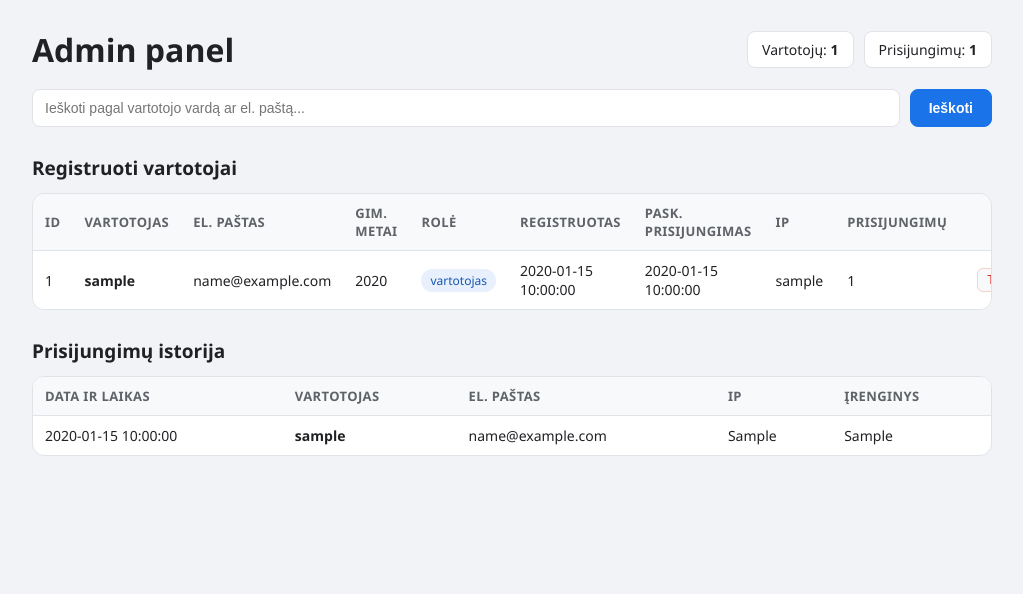
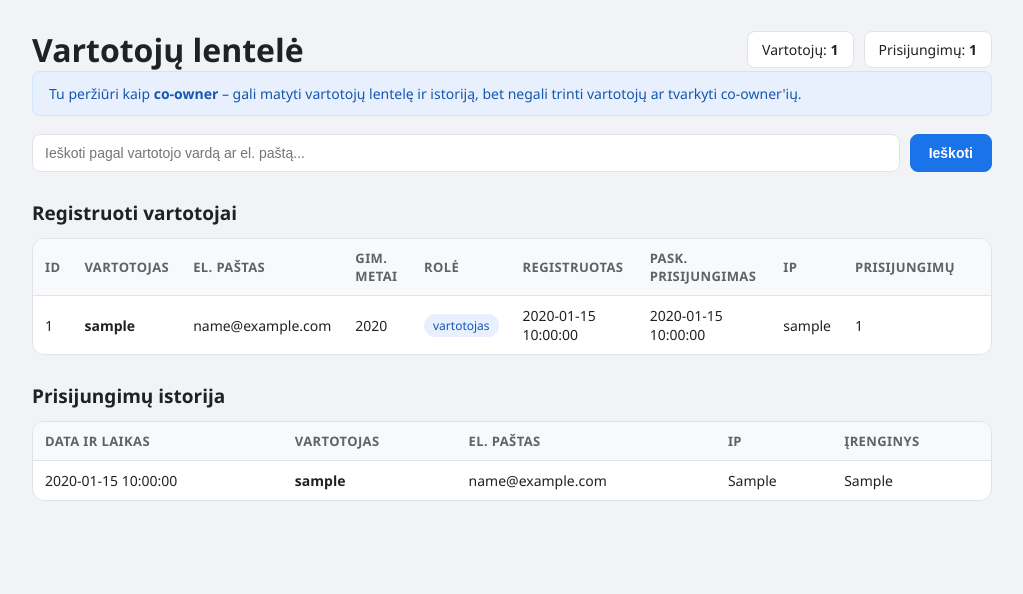
Before and after one commit to bygbaby123-max/svetaine, a Flask app: template templates/admin.html in a window 1280 px wide. Shown: the part 70-664 px from the top of the page, without its empty margins (128-1151 px from the left). Run offline with Flask 3, Linux system fonts and the light colour scheme; the template is opened without the code that fills it: most values are stand-ins (such as "Sample title", 1, 10 or a date in 2020); some libraries are stand-ins or nearby versions.

Commit message:
Atnaujinu sablonus (naujas UI + co-owner)

```diff
--- a/templates/admin.html
+++ b/templates/admin.html
@@ -3,12 +3,17 @@
 
 {% block content %}
 <div class="admin-head">
-  <h1>Admin panel</h1>
+  <h1>{% if is_owner %}Admin panel{% else %}Vartotojų lentelė{% endif %}</h1>
   <div class="stats">
     <span class="stat">Vartotojų: <b>{{ total_users }}</b></span>
     <span class="stat">Prisijungimų: <b>{{ total_logins }}</b></span>
   </div>
 </div>
+
+{% if not is_owner %}
+<div class="flash flash-info">Tu peržiūri kaip <b>co-owner</b> – gali matyti vartotojų lentelę ir istoriją,
+bet negali trinti vartotojų ar tvarkyti co-owner'ių.</div>
+{% endif %}
 
 <form method="get" class="search">
   <input type="text" name="q" value="{{ q }}" placeholder="Ieškoti pagal vartotojo vardą ar el. paštą...">
@@ -33,16 +38,31 @@
       <td><b>{{ u['username'] }}</b></td>
       <td>{{ u['email'] }}</td>
       <td>{{ u['birth_year'] or '—' }}</td>
-      <td>{% if u['is_admin'] %}<span class="badge badge-admin">admin</span>{% else %}<span class="badge">vartotojas</span>{% endif %}</td>
+      <td>
+        {% if u['is_admin'] %}<span class="badge badge-admin">savininkas</span>
+        {% elif u['is_coowner'] %}<span class="badge badge-coowner">co-owner</span>
+        {% else %}<span class="badge">vartotojas</span>{% endif %}
+      </td>
       <td>{{ u['created_at'] }}</td>
       <td>{{ u['last_login_at'] or '—' }}</td>
       <td>{{ u['last_login_ip'] or '—' }}</td>
       <td>{{ u['login_count'] }}</td>
-      <td>
+      <td class="actions">
         {% if u['panel_token'] %}
           <a class="mini" href="{{ url_for('my_panel', token=u['panel_token']) }}">Panelė</a>
         {% endif %}
-        {% if u['id'] != user['id'] %}
+        {% if is_owner and u['id'] != user['id'] and not u['is_admin'] %}
+          {% if u['is_coowner'] %}
+          <form method="post" action="{{ url_for('coowner_remove', user_id=u['id']) }}">
+            <button class="mini mini-coowner" type="submit">Nuimti co-owner</button>
+          </form>
+          {% else %}
+          <form method="post" action="{{ url_for('coowner_add', user_id=u['id']) }}">
+            <button class="mini mini-coowner" type="submit">Pridėti co-owner</button>
+          </form>
+          {% endif %}
+        {% endif %}
+        {% if is_owner and u['id'] != user['id'] %}
         <form method="post" action="{{ url_for('admin_delete', user_id=u['id']) }}"
               onsubmit="return confirm('Ištrinti {{ u['username'] }}?')">
           <button class="mini mini-danger" type="submit">Trinti</button>
--- a/templates/base.html
+++ b/templates/base.html
@@ -12,7 +12,7 @@
   <div class="links">
     {% if user %}
       <a href="{{ url_for('my_panel', token=user['panel_token']) }}">Mano panelė</a>
-      {% if user['is_admin'] %}
+      {% if is_staff %}
         <a href="{{ url_for('admin') }}" class="admin-link">Admin panel</a>
       {% endif %}
       <span class="who">{{ user['username'] }}</span>
--- a/templates/panel.html
+++ b/templates/panel.html
@@ -39,7 +39,7 @@
   {% if is_owner %}
     <div class="form-actions">
       <a class="btn btn-ghost" href="{{ url_for('index') }}">Į pradžią</a>
-      {% if user and user['is_admin'] %}<a class="btn btn-admin" href="{{ url_for('admin') }}">Admin panel</a>{% endif %}
+      {% if is_staff %}<a class="btn btn-admin" href="{{ url_for('admin') }}">Admin panel</a>{% endif %}
     </div>
   {% endif %}
 </div>
```
Also changed, not shown: templates/index.html (+4 -4 lines).
